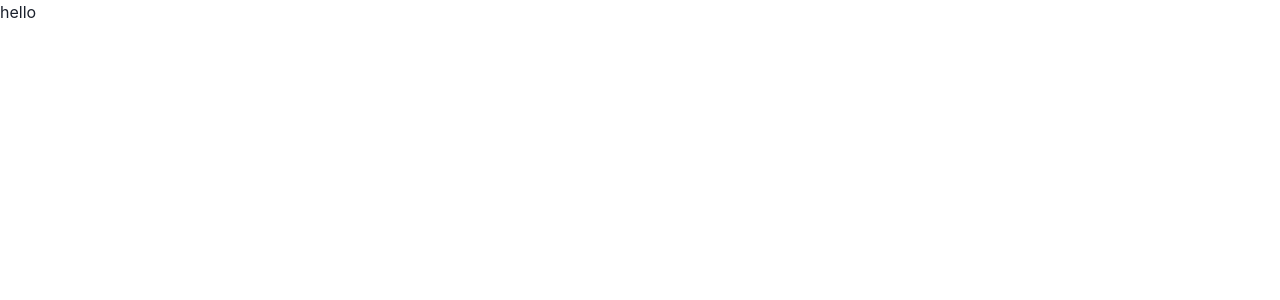
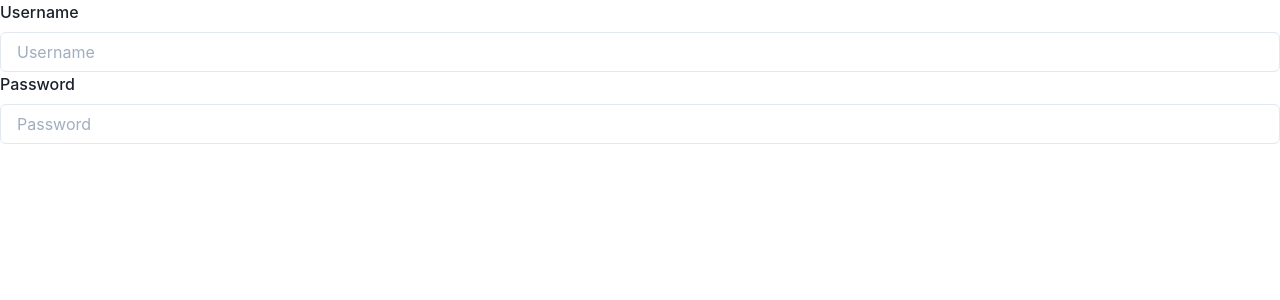
Before and after one commit to avocadohooman/React_Next.js_Graphql_Postgres_Typescript-boilerplate, a Next.js app in the folder client/: page /register in a window 1280 px wide. Shown: the top 300 px of the page. Built offline with nearby package versions, Linux system fonts and the light colour scheme.

Commit message:
basic input form done

```diff
--- a/client/src/pages/register.tsx
+++ b/client/src/pages/register.tsx
@@ -1,19 +1,46 @@
 import React from 'react'
 import { Formik, Form } from 'formik';
+import {
+    FormControl,
+    FormLabel,
+    FormErrorMessage,
+    FormHelperText,
+    Input,
+} from "@chakra-ui/react";
 
 interface registerProps {
 
 }
 
-export const Register: React.FC<registerProps> = ({}) => {
+const initialValues = {
+    username: '',
+    password: '',
+};
+
+const Register: React.FC<registerProps> = ({}) => {
+
         return (
-        <Formik>
-            {() => (
-                <Form>
-                    <div>hello</div>
-                </Form>
-            )}
-        </Formik>
+            <div>
+                <Formik
+                initialValues={{username: '', password: ''}}
+                onSubmit={(values) => {
+                    console.log(values);
+                }}
+                >
+                {({values, handleChange}) => (
+                    <Form>
+                        <FormControl>
+                            <FormLabel htmlFor="name">Username</FormLabel>
+                            <Input values={values.username} onChange={handleChange} id="username" placeholder="Username" />
+                            <FormLabel htmlFor="password">Password</FormLabel>
+                            <Input values={values.username} onChange={handleChange} id="password" placeholder="Password" />
+                            {/* <FormErrorMessage>{form.errors.name}</FormErrorMessage> */}
+                        </FormControl>
+                    </Form>
+
+                )}
+                </Formik>
+            </div>
         );
 };
 
```
